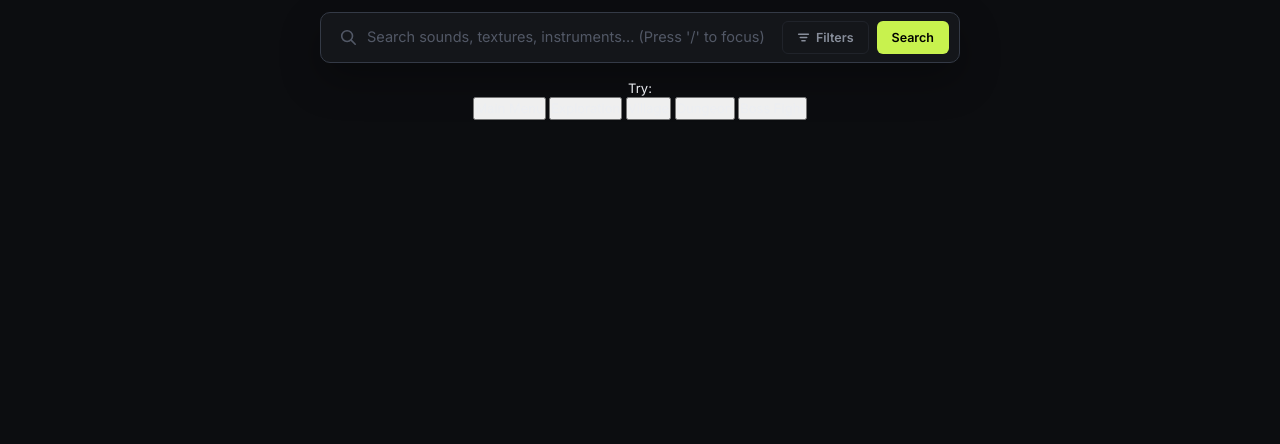
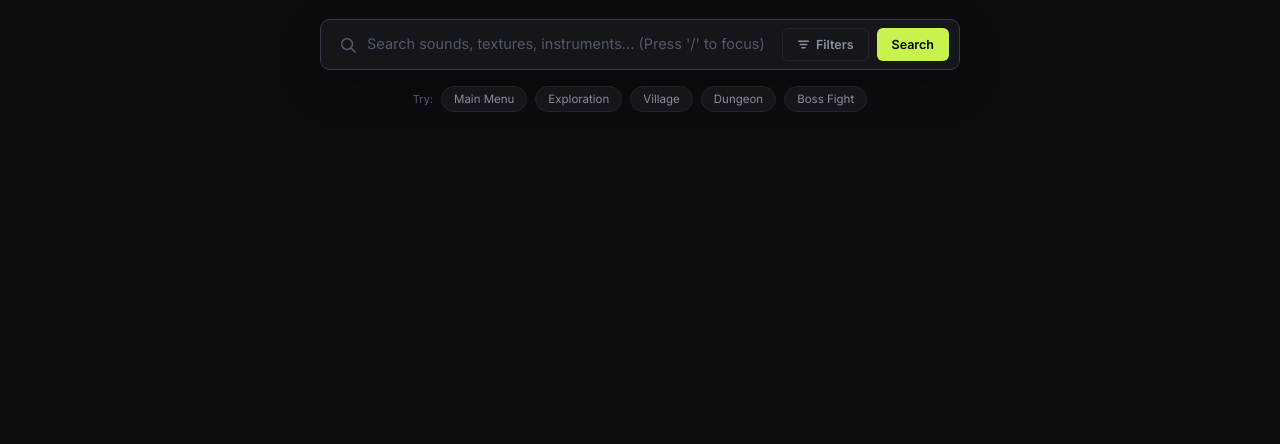
Before and after one commit to pixelsmoothie/reAudio, a plain HTML site: page web/static/index.html in a window 1280 px wide. Shown: the part 364-808 px from the top of the page. Drawn offline with Linux system fonts and the light colour scheme; no server answers.

Commit message:
fix(css): fix unclosed brace in btn-mode breaking preset pill styles and bump to v4

```diff
--- a/web/static/index.html
+++ b/web/static/index.html
@@ -7,7 +7,7 @@
   <link rel="preconnect" href="https://fonts.googleapis.com">
   <link rel="preconnect" href="https://fonts.gstatic.com" crossorigin>
   <link href="https://fonts.googleapis.com/css2?family=Inter:wght@400;500;600;700&family=JetBrains+Mono:wght@400;500;600&display=swap" rel="stylesheet">
-  <link rel="stylesheet" href="/styles.css?v=3">
+  <link rel="stylesheet" href="/styles.css?v=4">
 </head>
 <body>
 
@@ -257,6 +257,6 @@
 
   <div id="toast" class="toast-popup hidden"></div>
   <audio id="audioElement" preload="none"></audio>
-  <script src="/app.js?v=3" defer></script>
+  <script src="/app.js?v=4" defer></script>
 </body>
 </html>
--- a/web/static/styles.css
+++ b/web/static/styles.css
@@ -427,6 +427,8 @@
 .btn-mode:hover {
   color: var(--accent);
   border-color: var(--accent-dim);
+}
+
 .btn-sm {
   padding: 5px 12px;
   font-size: 11.5px;
@@ -456,18 +458,21 @@
 
 .preset-pills {
   display: flex;
-  gap: 6px;
+  gap: 8px;
   flex-wrap: wrap;
+  align-items: center;
 }
 
 .preset-pill {
   border: 1px solid var(--border);
   border-radius: var(--radius-full);
-  background: transparent;
-  padding: 3px 10px;
-  font-size: 11px;
+  background: var(--surface);
+  padding: 4px 12px;
+  font-size: 11.5px;
   color: var(--text-muted);
+  cursor: pointer;
   white-space: nowrap;
+  transition: all var(--transition);
 }
 
 .preset-pill:hover {
```
